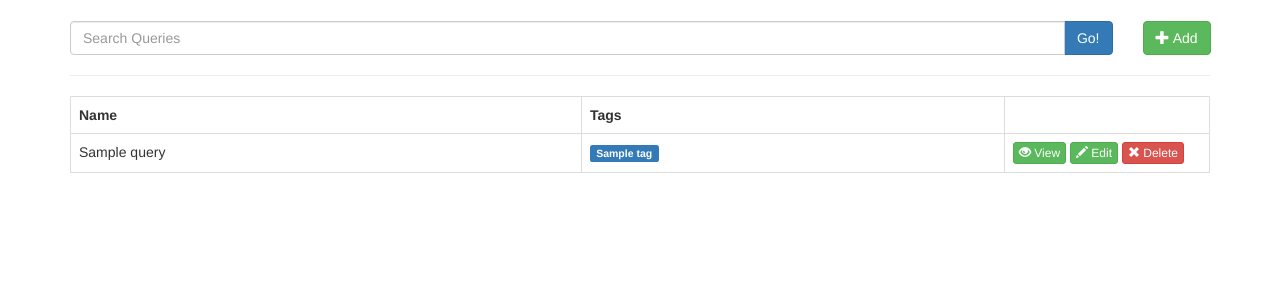
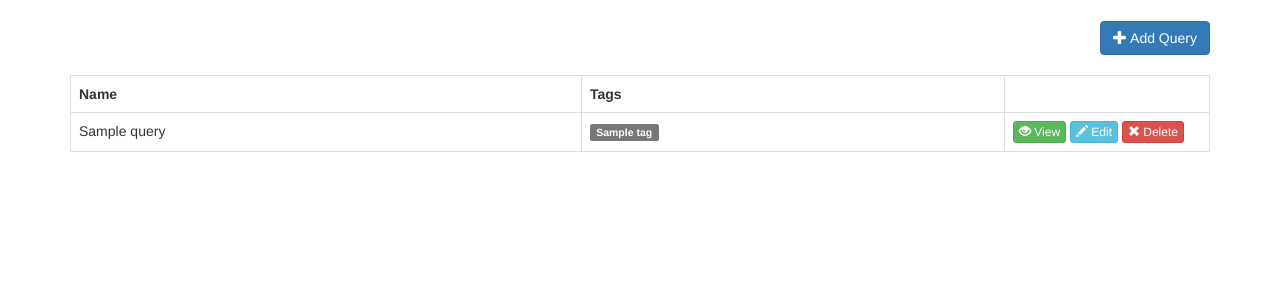
Before and after one commit to LogicSoftInd/LSQ, a Flask app: page / in a window 1280 px wide. Shown: the part 51-351 px from the top of the page. Run offline with Flask 2, Linux system fonts and the light colour scheme; a database or web service that is not in the repository returns one stand-in record (values such as "Sample title"); some libraries are stand-ins or nearby versions.

Commit message:
UI aesthetics
- Removed search for now

```diff
--- a/templates/index.html
+++ b/templates/index.html
@@ -2,6 +2,7 @@
 
 {% block container %}
 
+  <!--
   <form>
     <div class="row">
       <div class="col-md-11">
@@ -19,7 +20,16 @@
   </form>
 
   <hr/>
+  -->
 
+  <div class="row">
+    <div class="col-md-12">
+      <div class="pull-right">
+        <a class="btn btn-primary" data-toggle="modal" href="#add-query"><span class="glyphicon glyphicon-plus" aria-hidden="true"></span> Add Query</a>
+      </div>
+    </div>
+  </div>
+  <br/>
   <div class="row">
     <div class="col-md-12">
       <table class="table table-hover table-bordered">
@@ -28,21 +38,27 @@
           <th>Tags</th>
           <th style="width:18%"></th>
         </tr>
+        {% if queries|length > 0 %}
           {% for query in queries %}
             <tr>
               <td>{{query.title}}</td>
               <td>
               {% for tag in query.tags %}
-              <span class="label label-primary">{{tag}}</span>
+                <span class="label label-default">{{tag}}</span>
               {% endfor %}
               </td>
               <td>
                 <a href="{{ url_for("query_view", id=query._id) }}" class="btn btn-success btn-xs"><span class="glyphicon glyphicon-eye-open"></span> View</a>
-              <a href="{{ url_for("query_edit", id=query._id) }}" class="btn btn-success btn-xs"><span class="glyphicon glyphicon-pencil"></span> Edit</a>
+                <a href="{{ url_for("query_edit", id=query._id) }}" class="btn btn-info btn-xs"><span class="glyphicon glyphicon-pencil"></span> Edit</a>
                 <a href="{{ url_for("query_delete", id=query._id) }}" class="btn btn-danger btn-xs"><span class="glyphicon glyphicon-remove"></span> Delete</a>
               </td>
             </tr>
           {% endfor %}
+        {% else %}
+          <tr>
+            <td class="text-center" colspan=3>No Queries added yet.</td>
+          </tr>
+        {% endif %}
       </table>
     </div>
   </div>
```
Lines whose indentation alone changed are shown as unchanged.
